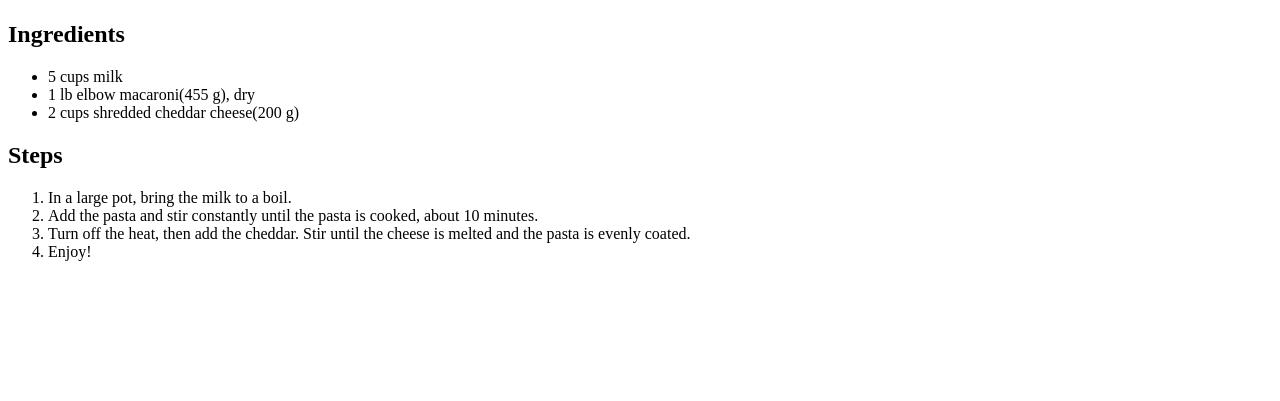
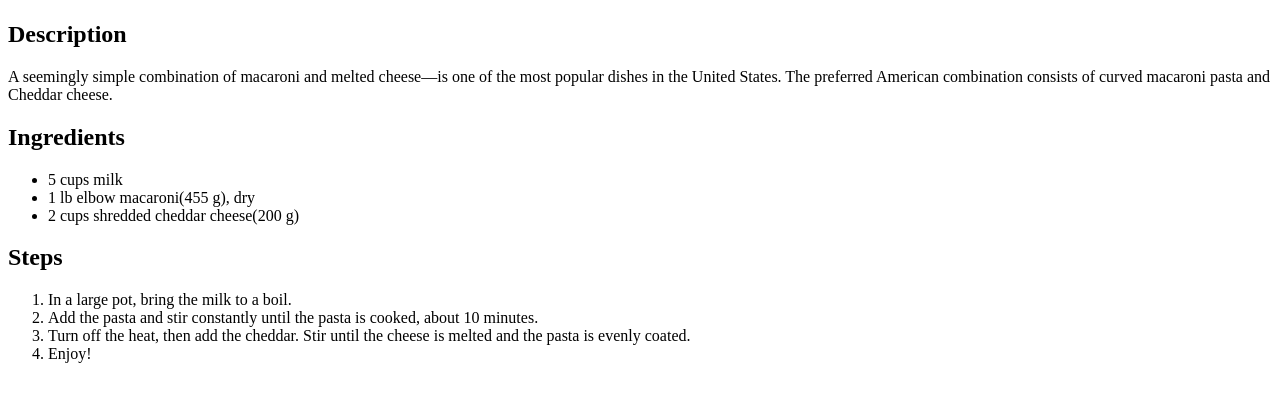
Before and after one commit to Gohler/odin-recipes, a plain HTML site: page recipes/macncheese.html in a window 1280 px wide. Shown: the part 383-784 px from the top of the page. Drawn offline with Linux system fonts and the light colour scheme.

Commit message:
Add description to macncheese dish

```diff
--- a/recipes/macncheese.html
+++ b/recipes/macncheese.html
@@ -9,6 +9,9 @@
 <body>
     <h1>Mac and Cheese</h1>
     <img src="https://www.eatingonadime.com/wp-content/uploads/2015/09/MAC-CHEESE-PIN-2.jpg.webp" alt="picture of mac and cheese dish">
+    <h2>Description</h2>
+    <p>A seemingly simple combination of macaroni and melted cheese—is one of the most popular dishes in the United States.
+    The preferred American combination consists of curved macaroni pasta and Cheddar cheese.</p>
     <h2>Ingredients</h2>
     <ul>
         <li>5 cups milk</li>
```
